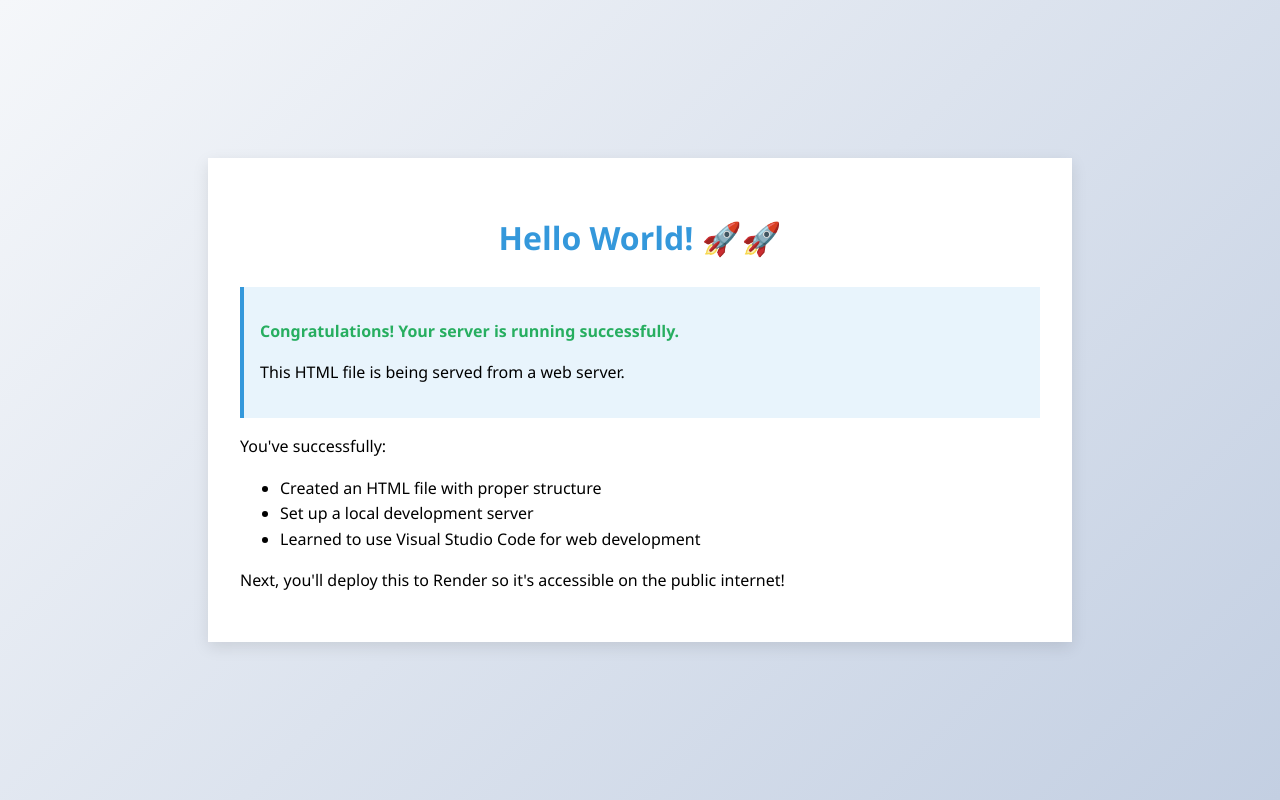
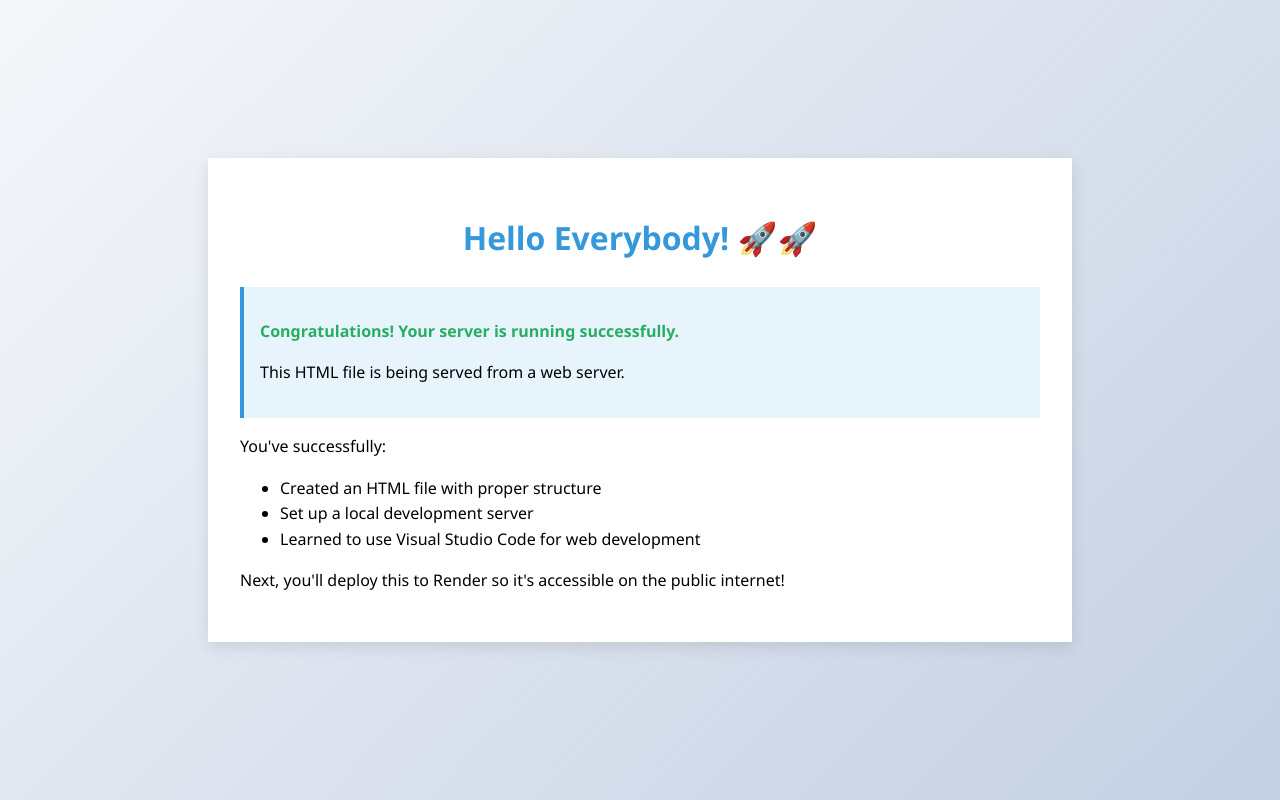
Before and after one commit to X23752475/my-first-server, a plain HTML site: page index.html in a window 1280 px wide. Drawn offline with Linux system fonts and the light colour scheme.

Commit message:
Update index.html

```diff
--- a/index.html
+++ b/index.html
@@ -55,7 +55,7 @@
   </head>
   <body>
     <div class="container">
-      <h1>Hello World! 🚀🚀</h1>
+      <h1>Hello Everybody! 🚀🚀</h1>
 
       <div class="step">
         <p class="success">
```
